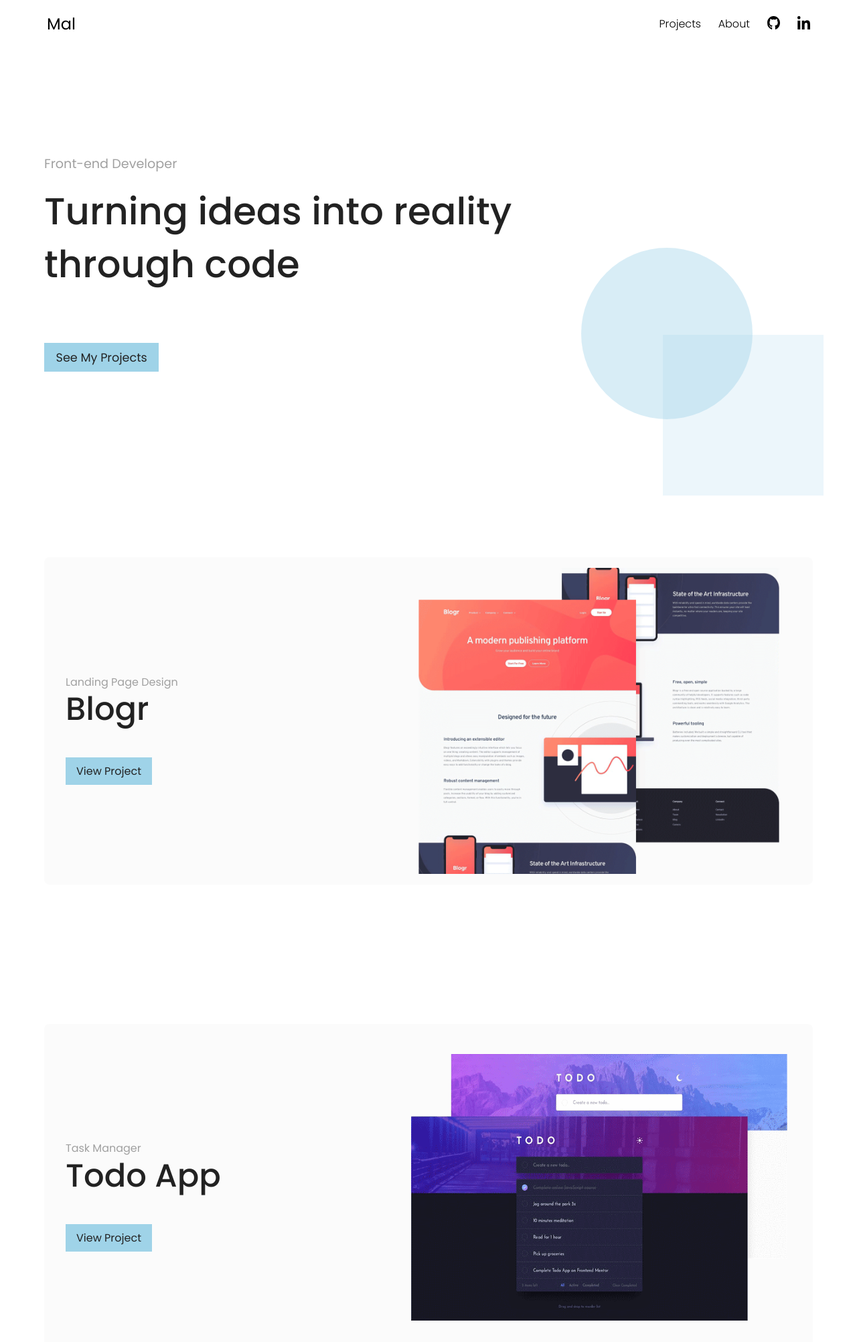
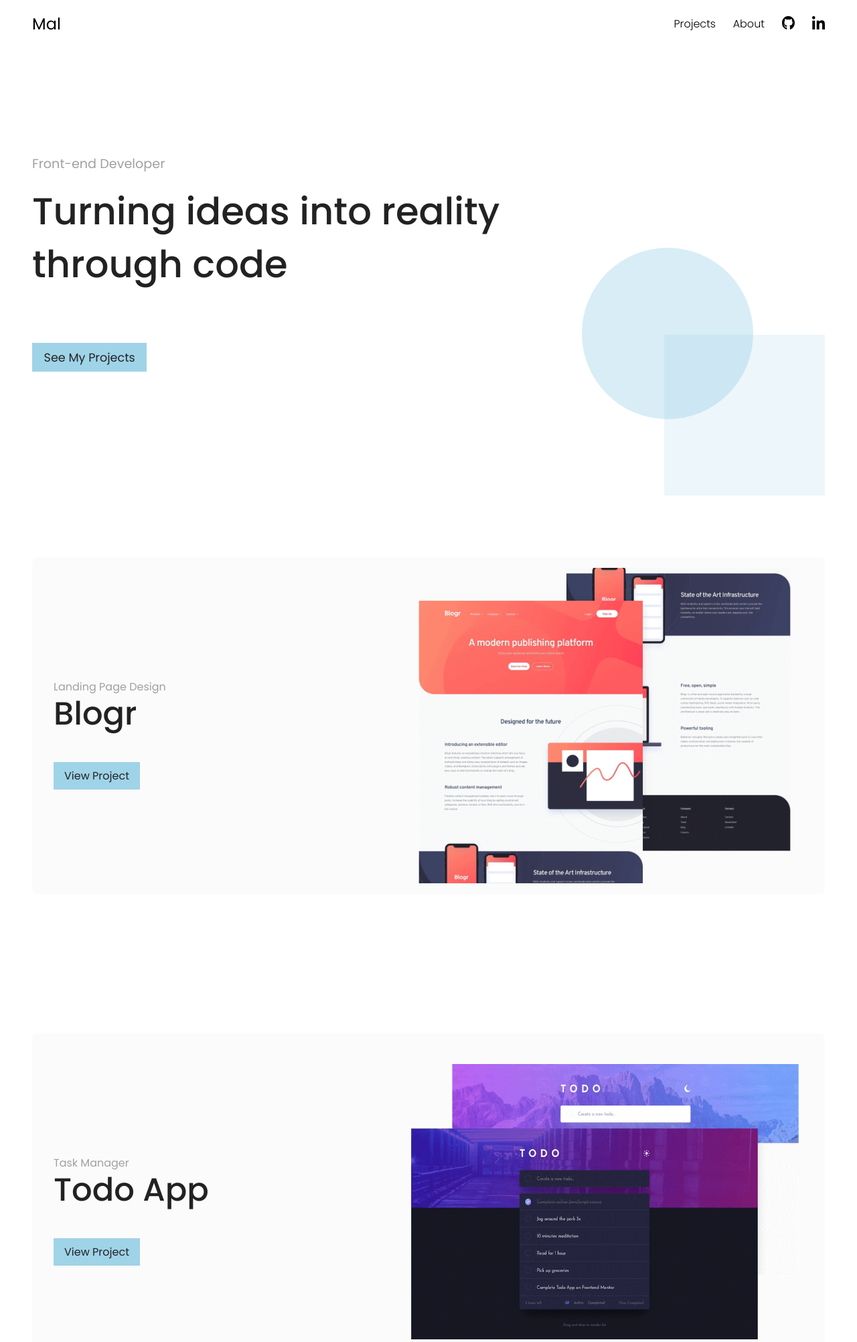
Before and after one commit to MalcolmTann/Portfolio-Build, a PHP site: page / in a window 1280 px wide. Shown: the top 2004 px of the page at 67% size. Run offline with PHP 8.4, Linux system fonts and the light colour scheme.

Commit message:
container (max-width) correction

```diff
--- a/projects/blogr.php
+++ b/projects/blogr.php
@@ -18,10 +18,6 @@
                 $landing_desc = 'A Front-end Mentor Challenge. Blogr is a responsive single page design built with HTML and JavaScript and styled with SASS. The objective was to develop a site that mirrors the given design as close as possible.';
                 include('../partials/projects/landing.php');
             ?>
-            <?php
-                $info_date = '01/01/21';
-                include('../partials/projects/info.php');
-            ?>
             <iframe src="https://codesandbox.io/embed/blogr-landing-page-6fkkzy?fontsize=14&hidenavigation=1&theme=dark"
                 style="width:100%; height:500px; border:0; border-radius: 4px; overflow:hidden; padding:3em"
                 title="Blogr Landing Page"
--- a/styles/css/main.css
+++ b/styles/css/main.css
@@ -442,12 +442,6 @@ footer .nav-container p {
   background: rgba(255, 255, 255, 0);
 }
 
-.nav-container {
-  max-width: 1140px;
-  margin: 0 auto;
-  display: flex;
-}
-
 .gn {
   position: absolute;
   top: 50px;
@@ -502,22 +496,22 @@ footer .nav-container p {
 body {
   background-color: #fff;
   font-family: "Poppins";
+  padding: 0 1em;
 }
 body main {
   overflow: hidden;
 }
 
-.home-landing, .projects, .about, .proj-landing, .skills, .overview, .more-projects {
+.home-landing, .projects, .about, .proj-landing {
   display: flex;
   justify-content: center;
   flex-direction: column;
-  padding: 0 1em;
   margin-right: auto;
   margin-left: auto;
 }
 
 .nav-container {
-  max-width: 1140px;
+  max-width: 1280px;
   margin: 0 auto;
   display: flex;
 }
@@ -544,11 +538,10 @@ body main {
 }
 
 .home-landing {
-  height: 90vh;
+  min-height: 90vh;
   gap: 1em;
   position: relative;
   line-height: 1.4;
-  padding: 1em;
 }
 .home-landing .btn {
   margin-top: 2em;
@@ -828,6 +789,12 @@ body main {
   }
 }
 @media (min-width: 768px) {
+  header {
+    padding: 1em 2em;
+  }
+  body {
+    padding: 0 2em;
+  }
   .nav-container {
     align-items: center;
   }
@@ -1020,8 +984,14 @@ body main {
   }
 }
 @media (min-width: 1280px) {
+  header {
+    padding: 1em 3em;
+  }
+  body {
+    padding: 0 3em;
+  }
   .home-landing, .projects, .about, .proj-landing, .info, .overview, .more-projects {
-    max-width: 1180px;
+    max-width: 1280px;
   }
   .home-landing h1 {
     font-size: 3.5rem;
--- a/styles/scss/components/_containers.scss
+++ b/styles/scss/components/_containers.scss
@@ -3,22 +3,22 @@
 body {
     background-color: $white;
     font-family: $fontFam;
+    padding: 0 1em;
     main {
         overflow: hidden;
     }
 }
 
-.home-landing, .projects, .about, .proj-landing, .skills, .overview, .more-projects {
+.home-landing, .projects, .about, .proj-landing {
     display: flex;
     justify-content: center;
     flex-direction: column;
-    padding: 0 1em;
     margin-right: auto;
     margin-left: auto;
 }
 
 .nav-container {
-    max-width: 1140px;
+    max-width: 1280px;
     margin: 0 auto;
     display: flex;
 }
--- a/styles/scss/components/_nav.scss
+++ b/styles/scss/components/_nav.scss
@@ -1,10 +1,5 @@
 @use '../utilities' as *;
 
-.nav-container {
-    max-width: 1140px;
-    margin: 0 auto;
-    display: flex;
-}
 .gn {
     position: absolute;
     top: 50px;
--- a/styles/scss/pages/_homepage.scss
+++ b/styles/scss/pages/_homepage.scss
@@ -4,11 +4,10 @@
 // Landing
 
 .home-landing {
-    height: 90vh;
+    min-height: 90vh;
     gap: 1em;
     position: relative;
     line-height: 1.4;
-    padding: 1em;
     .btn {
         margin-top: 2em;
     }
--- a/styles/scss/pages/_project.scss
+++ b/styles/scss/pages/_project.scss
@@ -4,6 +4,7 @@
 // Landing
 
 .proj-landing {
+    padding-top: 70px;
     min-height: 100vh;
     gap: 2em;
     h1 {
@@ -44,25 +45,3 @@
         color: #000;
     }
 }
-
-// Info
-
-.info {
-    height: max-content;
-    padding: 2em 1em;
-    margin-bottom: 3em;
-    h4 {
-        font-size: $small;
-        font-weight: $xBold;
-        text-transform: uppercase;
-    }
-    .is-flex {
-        flex-direction: column;
-        gap: 2em;
-        div {
-            display: flex;
-            flex-direction: column;
-            gap: 1em;
-        }
-    }
-}
--- a/styles/scss/queries/_medium.scss
+++ b/styles/scss/queries/_medium.scss
@@ -2,6 +2,14 @@
 
 
 @media (min-width: 768px) {
+
+    header {
+        padding: 1em 2em;
+    }
+
+    body {
+        padding: 0 2em;
+    }
 
     .nav-container {
         align-items: center;
@@ -121,10 +129,4 @@
     .btn-group.is-flex {
         margin-top: 3em;
     }
-
-    .info {
-        .is-flex {
-            justify-content: space-around;
-        }
-    }
 }
--- a/styles/scss/queries/_small.scss
+++ b/styles/scss/queries/_small.scss
@@ -54,16 +54,6 @@
         gap: 2.5em;
     }
 
-    .info {
-        margin: 0 auto 3em auto;
-        padding: 2em 1em;
-        .is-flex {
-            flex-direction: row;
-            justify-content: space-between;
-            align-items: center;
-        }
-    }
-
     footer {
         .nav-container {
             flex-direction: row-reverse;
--- a/styles/scss/queries/_xlarge.scss
+++ b/styles/scss/queries/_xlarge.scss
@@ -2,8 +2,16 @@
 
 @media (min-width: 1280px) {
 
+    header {
+        padding: 1em 3em;
+    }
+
+    body {
+        padding: 0 3em;
+    }
+
     .home-landing, .projects, .about, .proj-landing, .info, .overview, .more-projects {
-       max-width: 1180px;
+       max-width: 1280px;
     }
 
     .home-landing {
--- a/styles/scss/queries/_xsmall.scss
+++ b/styles/scss/queries/_xsmall.scss
@@ -32,11 +32,4 @@
             gap: 2em;
         }
     }
-
-    .proj-landing {
-        img {
-            width: 75%;
-            margin: 0 auto;
-        }
-    }
 }
--- a/styles/scss/queries/_xxsmall.scss
+++ b/styles/scss/queries/_xxsmall.scss
@@ -3,7 +3,7 @@
 @media (min-width: 320px) {
 
     .proj-landing {
-        height: 90vh;
+        min-height: 90vh;
     }
 
     .btn-group.is-flex {
```
Also changed, not shown: other parts of styles/css/main.css (+2 -37 lines), partials/projects/info.php (deleted, +0 -22 lines), images/portrait.jpg, images/portrait01.jpg (added), 2 other files.
